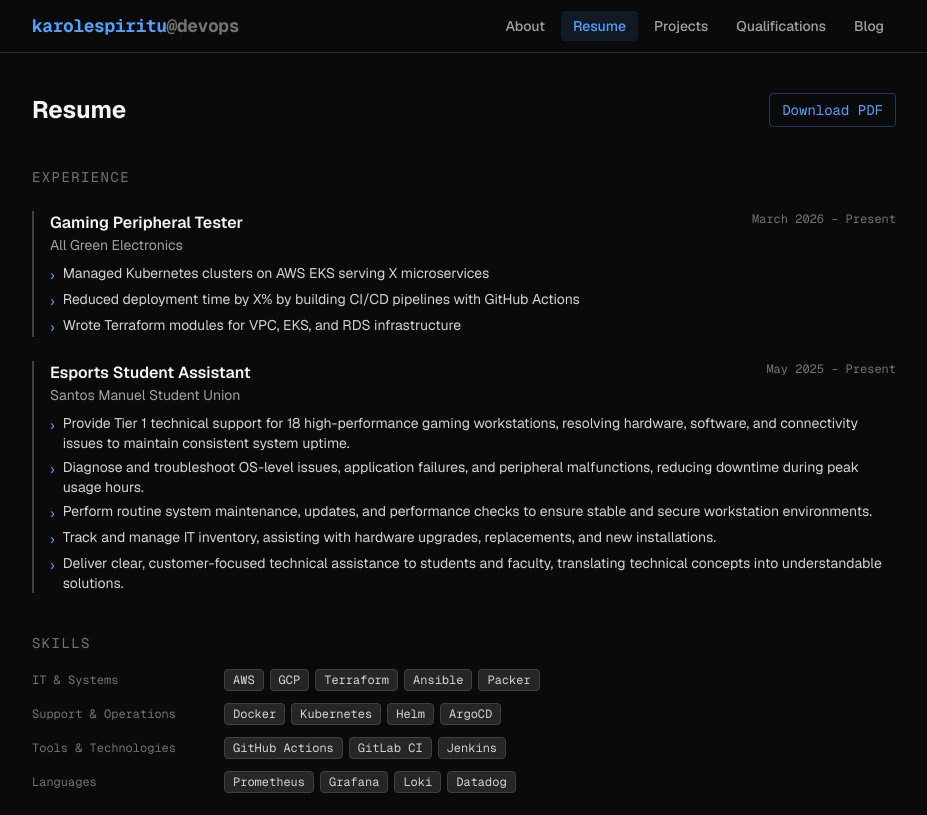
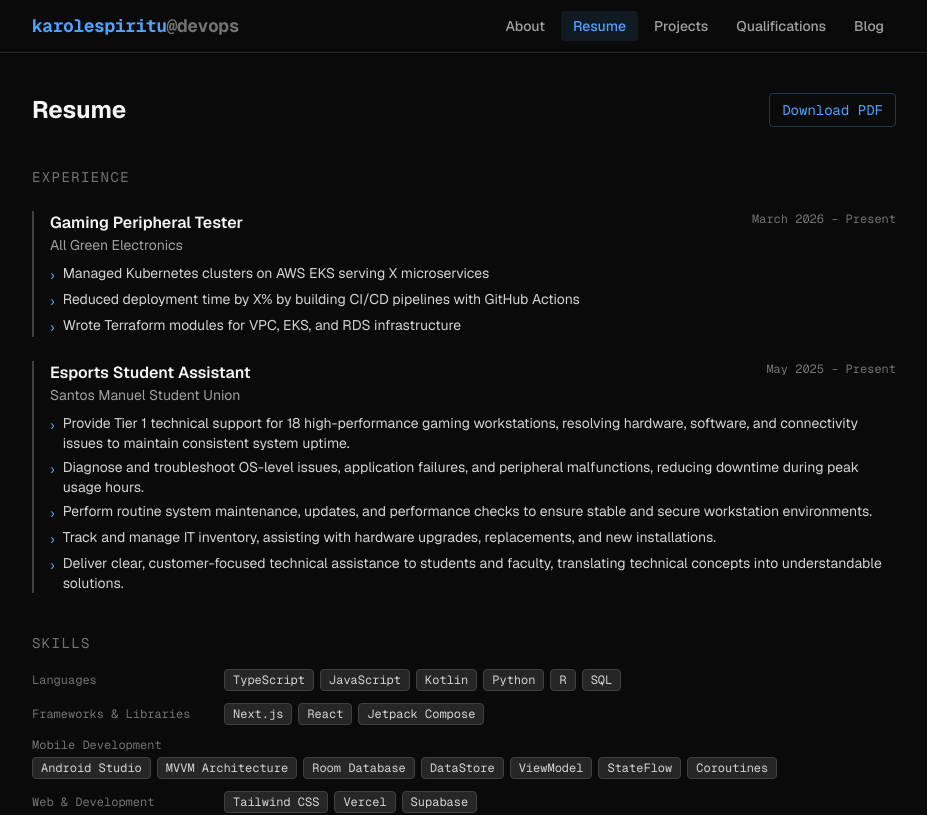
Before and after one commit to kayspadess/WebsitePortfolio, a Next.js app: page /resume in a window 1280 px wide. Shown: the top 815 px of the page, without its empty margins (176-1103 px from the left). Built offline with nearby package versions, Linux system fonts and the light colour scheme.

Commit message:
updated skills section in resume

```diff
--- a/app/resume/page.tsx
+++ b/app/resume/page.tsx
@@ -24,10 +24,15 @@ const experience = [
 ];
 
 const skills = {
-  "IT & Systems": ["AWS", "GCP", "Terraform", "Ansible", "Packer"],
-  "Support & Operations": ["Docker", "Kubernetes", "Helm", "ArgoCD"],
-  "Tools & Technologies": ["GitHub Actions", "GitLab CI", "Jenkins"],
-  "Languages": ["Prometheus", "Grafana", "Loki", "Datadog"],
+  "Languages": ["TypeScript", "JavaScript", "Kotlin", "Python", "R", "SQL"],
+  "Frameworks & Libraries": ["Next.js", "React", "Jetpack Compose"],
+  "Mobile Development": ["Android Studio", "MVVM Architecture", "Room Database", "DataStore", "ViewModel", "StateFlow", "Coroutines"],
+  "Web & Development": ["Tailwind CSS", "Vercel", "Supabase"],
+  "Tools & Version Control": ["Git", "Linux", "Windows", "macOS"],
+  "IT & Systems": ["Git", "GitHub", "Gradle"],
+  "Hardware": ["Hardware & Software Troubleshooting", "Tier 1 IT Support", "Windows OS", "Linux", "SSH", "Basic Networking", "System Maitenance", "Peripheral Setup & Configuration"],
+  "AV & Event Tech": ["Digital Soundboards", "Lighting Consoles", "Graphics Software", "Live Streaming Software", "AV System Setup & Teardown"],
+  "Other" : ["QA Testing", "Technical Documentation", "UI/UX Design", "Data Entry", "Shell Scripting", "Team Management"],
 };
 
 export default function ResumePage() {
```
